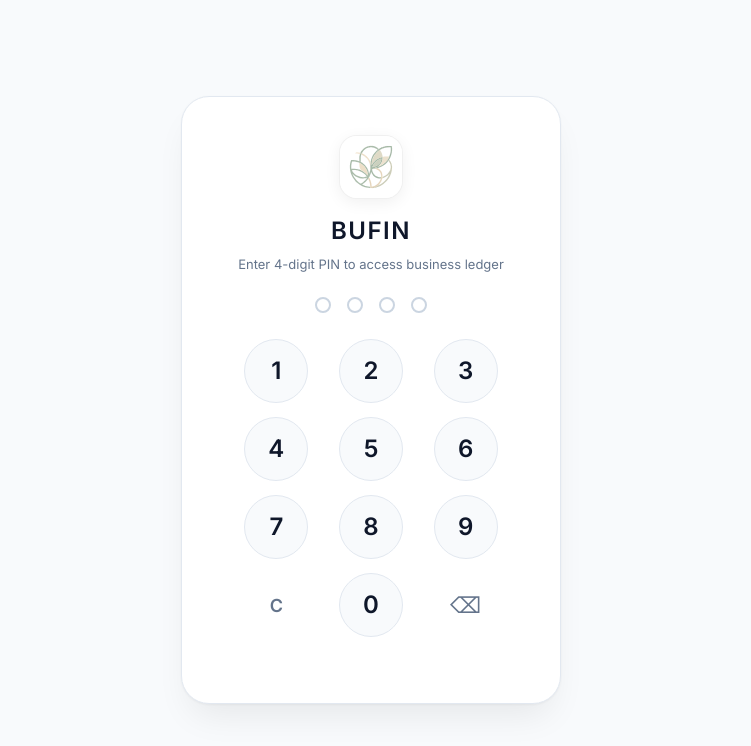
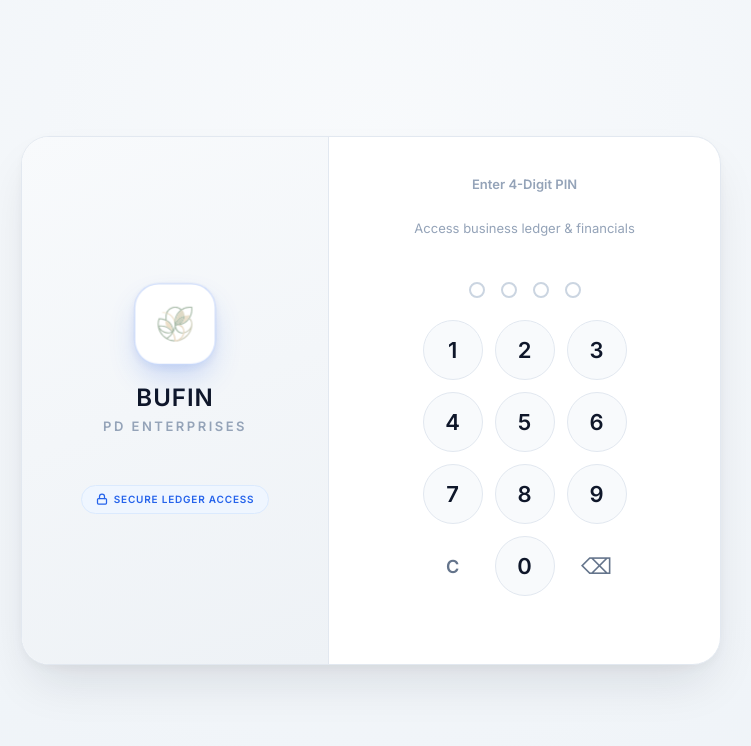
Before and after one commit to enterprisespd26/BUFIN-PD-ENTERPRISES, a plain HTML site: page frontend/index.html in a window 1280 px wide. Shown: the whole page, without its empty margins (269-1020 px from the left). Drawn offline with nearby package versions, Linux system fonts and the light colour scheme; no server answers.

Commit message:
feat(auth): redesign PIN entry screen with side-by-side split layout, ambient logo animation, and dedicated branding panel

```diff
--- a/frontend/css/login.css
+++ b/frontend/css/login.css
@@ -1,4 +1,4 @@
-/* ================= CLEAN LIGHT / WHITE PIN LOGIN THEME ================= */
+/* ================= CLEAN LIGHT PIN LOGIN THEME - SPLIT LAYOUT ================= */
 .login-screen {
   position: fixed;
   inset: 0;
@@ -14,67 +14,173 @@
   box-sizing: border-box;
 }
 
-/* Desktop: Elegant framed card */
+/* Ambient Logo Float & Glowing Pulse Keyframe Animation */
+@keyframes logoAmbientPulse {
+  0%, 100% {
+    transform: translateY(0) scale(1);
+    box-shadow: 0 10px 25px -5px rgba(37, 99, 235, 0.18), 0 2px 6px rgba(0, 0, 0, 0.04);
+    border-color: rgba(37, 99, 235, 0.15);
+  }
+  50% {
+    transform: translateY(-6px) scale(1.04);
+    box-shadow: 0 20px 35px -5px rgba(37, 99, 235, 0.28), 0 4px 12px rgba(37, 99, 235, 0.12);
+    border-color: rgba(37, 99, 235, 0.35);
+  }
+}
+
+@keyframes cardFadeIn {
+  from { opacity: 0; transform: translateY(10px) scale(0.98); }
+  to { opacity: 1; transform: translateY(0) scale(1); }
+}
+
+/* Desktop Split Layout (min-width: 641px) */
 @media (min-width: 641px) {
   .login-screen {
-    padding: 24px;
-    background: #F8FAFC;
+    padding: 32px 24px;
+    background: radial-gradient(circle at 50% 20%, #F8FAFC 0%, #EDF2F7 100%);
   }
 
   .login-card {
     width: 100%;
-    max-width: 380px;
+    max-width: 700px;
     background: #FFFFFF;
     border: 1px solid #E2E8F0;
-    box-shadow: 0 20px 35px -10px rgba(0, 0, 0, 0.08), 0 1px 3px rgba(0, 0, 0, 0.05);
+    box-shadow: 0 25px 50px -12px rgba(15, 23, 42, 0.12), 0 4px 12px rgba(0, 0, 0, 0.04);
     border-radius: 28px;
-    padding: 38px 28px 30px;
+    padding: 0;
+    display: flex;
+    flex-direction: row;
+    align-items: stretch;
+    overflow: hidden;
+    box-sizing: border-box;
+    animation: cardFadeIn 0.3s cubic-bezier(0.16, 1, 0.3, 1);
+  }
+
+  /* Left Side: Branding Panel */
+  .login-brand-side {
+    flex: 1 1 44%;
+    min-width: 270px;
+    background: linear-gradient(160deg, #F8FAFC 0%, #EEF2F6 100%);
+    border-right: 1px solid #E2E8F0;
+    padding: 48px 32px;
+    display: flex;
+    flex-direction: column;
+    align-items: center;
+    justify-content: center;
     text-align: center;
     box-sizing: border-box;
-    animation: cardFadeIn 0.25s ease-out;
-  }
-
-  .login-header {
-    margin-bottom: 24px;
+    position: relative;
   }
 
   .logo-circle {
-    width: 64px;
-    height: 64px;
-    margin: 0 auto 14px;
-    border-radius: 18px;
+    width: 80px;
+    height: 80px;
+    margin: 0 auto 18px;
+    border-radius: 24px;
     overflow: hidden;
-    box-shadow: 0 4px 16px rgba(0, 0, 0, 0.06);
+    background: #FFFFFF;
+    border: 1.5px solid rgba(37, 99, 235, 0.15);
     display: flex;
     align-items: center;
     justify-content: center;
-    background: #FFFFFF;
-    border: 1px solid rgba(0, 0, 0, 0.06);
+    padding: 14px;
+    box-sizing: border-box;
+    animation: logoAmbientPulse 4s ease-in-out infinite;
+    transition: transform 0.25s ease, box-shadow 0.25s ease;
+    cursor: default;
+  }
+
+  .logo-circle:hover {
+    transform: translateY(-4px) scale(1.08) !important;
+    box-shadow: 0 22px 40px -5px rgba(37, 99, 235, 0.32) !important;
+  }
+
+  .login-brand-title {
+    margin: 0 0 6px;
+    font-size: 28px;
+    font-weight: 800;
+    color: #0F172A;
+    letter-spacing: 2px;
+    line-height: 1.1;
+  }
+
+  .login-brand-sub {
+    margin: 0;
+    font-size: 11.5px;
+    font-weight: 700;
+    color: #64748B;
+    letter-spacing: 2.5px;
+    text-transform: uppercase;
+  }
+
+  .login-brand-tag {
+    margin-top: 24px;
+    display: inline-flex;
+    align-items: center;
+    gap: 6px;
+    padding: 6px 14px;
+    border-radius: 999px;
+    background: #EFF6FF;
+    border: 1px solid #DBEAFE;
+    color: #2563EB;
+    font-size: 10px;
+    font-weight: 700;
+    letter-spacing: 0.8px;
+    user-select: none;
+  }
+
+  /* Right Side: PIN Entry Panel */
+  .login-pin-side {
+    flex: 1 1 56%;
+    padding: 38px 36px 32px;
+    display: flex;
+    flex-direction: column;
+    align-items: center;
+    justify-content: center;
+    text-align: center;
+    box-sizing: border-box;
+  }
+
+  .login-pin-prompt {
+    margin-bottom: 20px;
+  }
+
+  .login-pin-title {
+    margin: 0 0 4px;
+    font-size: 15px;
+    font-weight: 700;
+    color: #0F172A;
+  }
+
+  .login-pin-sub {
+    margin: 0;
+    font-size: 12.5px;
+    color: #64748B;
   }
 
   .pin-display {
     display: flex;
     justify-content: center;
     gap: 16px;
-    margin: 0 auto 26px;
+    margin: 0 auto 22px;
   }
 
   .pin-keypad {
     display: grid;
     grid-template-columns: repeat(3, 1fr);
-    gap: 14px;
-    max-width: 270px;
+    gap: 12px;
+    max-width: 250px;
     margin: 0 auto;
   }
 
   .pin-btn {
-    width: 64px;
-    height: 64px;
-    font-size: 24px !important;
+    width: 60px;
+    height: 60px;
+    font-size: 22px !important;
   }
 }
 
-/* Mobile: Native full-screen edge-to-edge lockscreen experience (no floating card) */
+/* Mobile Screen Layout (max-width: 640px) */
 @media (max-width: 640px) {
   .login-screen {
     padding: 0 !important;
@@ -95,7 +201,7 @@
     border: none !important;
     border-radius: 0 !important;
     box-shadow: none !important;
-    padding: max(28px, env(safe-area-inset-top, 28px)) 24px max(24px, env(safe-area-inset-bottom, 24px)) !important;
+    padding: max(20px, env(safe-area-inset-top, 20px)) 24px max(20px, env(safe-area-inset-bottom, 20px)) !important;
     display: flex !important;
     flex-direction: column !important;
     justify-content: space-evenly !important;
@@ -105,36 +211,75 @@
     animation: none !important;
   }
 
-  .login-header {
-    margin-bottom: 0 !important;
-    padding-top: 4px;
+  .login-brand-side {
+    width: 100% !important;
+    padding: 10px 0 6px !important;
+    display: flex !important;
+    flex-direction: column !important;
+    align-items: center !important;
+    justify-content: center !important;
   }
 
   .logo-circle {
-    width: 68px !important;
-    height: 68px !important;
+    width: 66px !important;
+    height: 66px !important;
     border-radius: 20px !important;
-    margin: 0 auto 12px !important;
-    box-shadow: 0 4px 14px rgba(0, 0, 0, 0.06) !important;
+    margin: 0 auto 10px !important;
     background: #FFFFFF !important;
-    border: 1px solid rgba(0, 0, 0, 0.06) !important;
+    border: 1.5px solid rgba(37, 99, 235, 0.18) !important;
+    box-shadow: 0 8px 20px -4px rgba(37, 99, 235, 0.2) !important;
+    padding: 12px !important;
+    animation: logoAmbientPulse 4s ease-in-out infinite !important;
   }
 
-  .login-card h2 {
+  .login-brand-title {
     font-size: 26px !important;
-    letter-spacing: 1px !important;
-    margin-bottom: 6px !important;
+    font-weight: 800 !important;
+    letter-spacing: 1.5px !important;
+    margin: 0 0 4px !important;
+    color: #0F172A !important;
   }
 
-  .login-card p {
-    font-size: 14px !important;
+  .login-brand-sub {
+    font-size: 11px !important;
+    font-weight: 700 !important;
     color: #64748B !important;
+    letter-spacing: 2px !important;
+    text-transform: uppercase !important;
+    margin: 0 !important;
+  }
+
+  .login-brand-tag {
+    display: none !important;
+  }
+
+  .login-pin-side {
+    width: 100% !important;
+    display: flex !important;
+    flex-direction: column !important;
+    align-items: center !important;
+    justify-content: center !important;
+  }
+
+  .login-pin-prompt {
+    margin-bottom: 12px !important;
+  }
+
+  .login-pin-title {
+    font-size: 13px !important;
+    font-weight: 600 !important;
+    color: #475569 !important;
+    margin: 0 0 2px !important;
+  }
+
+  .login-pin-sub {
+    display: none !important;
   }
 
   .pin-display {
     display: flex !important;
     justify-content: center !important;
-    margin: 12px auto 0 !important;
+    margin: 6px auto 12px !important;
     gap: 20px !important;
   }
 
@@ -149,7 +294,7 @@
     max-width: 320px !important;
     width: 100% !important;
     gap: 16px 22px !important;
-    margin: 10px auto 0 !important;
+    margin: 6px auto 0 !important;
   }
 
   .pin-btn {
@@ -172,11 +317,7 @@
   }
 }
 
-@keyframes cardFadeIn {
-  from { opacity: 0; transform: translateY(8px) scale(0.98); }
-  to { opacity: 1; transform: translateY(0) scale(1); }
-}
-
+/* Shared Components */
 .logo-circle {
   overflow: hidden;
   display: flex;
@@ -189,21 +330,6 @@
   height: 100%;
   object-fit: contain;
   display: block;
-}
-
-.login-card h2 {
-  margin: 0 0 6px;
-  font-size: 24px;
-  font-weight: 700;
-  letter-spacing: 1.5px;
-  color: #0F172A;
-}
-
-.login-card p {
-  margin: 0;
-  font-size: 13px;
-  color: #64748B;
-  line-height: 1.4;
 }
 
 .pin-dot {
--- a/frontend/index.html
+++ b/frontend/index.html
@@ -58,12 +58,27 @@
   <!-- PIN Login Screen rendered directly in HTML -->
   <div id="pinScreen" class="login-screen">
     <div class="login-card" id="loginCard">
-      <div class="login-header">
-        <div class="logo-circle">
+      <!-- Left Side: App Branding & Logo -->
+      <div class="login-brand-side">
+        <div class="logo-circle" title="BUFIN - PD Enterprises">
           <img src="/svg/app-icon.svg" alt="BUFIN" class="login-app-logo">
         </div>
-        <h2>BUFIN</h2>
-        <p>Enter 4-digit PIN to access business ledger</p>
+        <h2 class="login-brand-title">BUFIN</h2>
+        <p class="login-brand-sub">PD ENTERPRISES</p>
+        <div class="login-brand-tag">
+          <svg width="12" height="12" viewBox="0 0 24 24" fill="none" stroke="currentColor" stroke-width="2.5" stroke-linecap="round" stroke-linejoin="round">
+            <rect x="3" y="11" width="18" height="11" rx="2" ry="2"></rect>
+            <path d="M7 11V7a5 5 0 0 1 10 0v4"></path>
+          </svg>
+          <span>SECURE LEDGER ACCESS</span>
+        </div>
+      </div>
+
+      <!-- Right Side: PIN Entry Form & Pad -->
+      <div class="login-pin-side">
+        <div class="login-pin-prompt">
+          <p class="login-pin-title">Enter 4-Digit PIN</p>
+          <p class="login-pin-sub">Access business ledger &amp; financials</p>
         </div>
 
         <div class="pin-display">
@@ -89,6 +104,7 @@
         </div>
 
         <div class="pin-error" id="pinError"></div>
+      </div>
     </div>
   </div>
 
```
Lines whose indentation alone changed are shown as unchanged.
